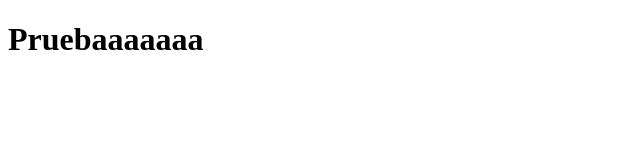
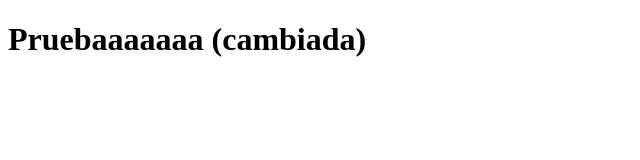
Before and after one commit to Adrian8422/vercel-public-directory, a plain HTML site: page public/index.html in a window 1280 px wide. Shown: the whole page, without its empty margins (0-640 px from the left). Drawn offline with Linux system fonts and the light colour scheme.

Commit message:
segundo-commit

```diff
--- a/public/index.html
+++ b/public/index.html
@@ -8,6 +8,6 @@
     <script src="./index.js"></script>
   </head>
   <body>
-    <h1>Pruebaaaaaaa</h1>
+    <h1>Pruebaaaaaaa (cambiada)</h1>
   </body>
 </html>
```
